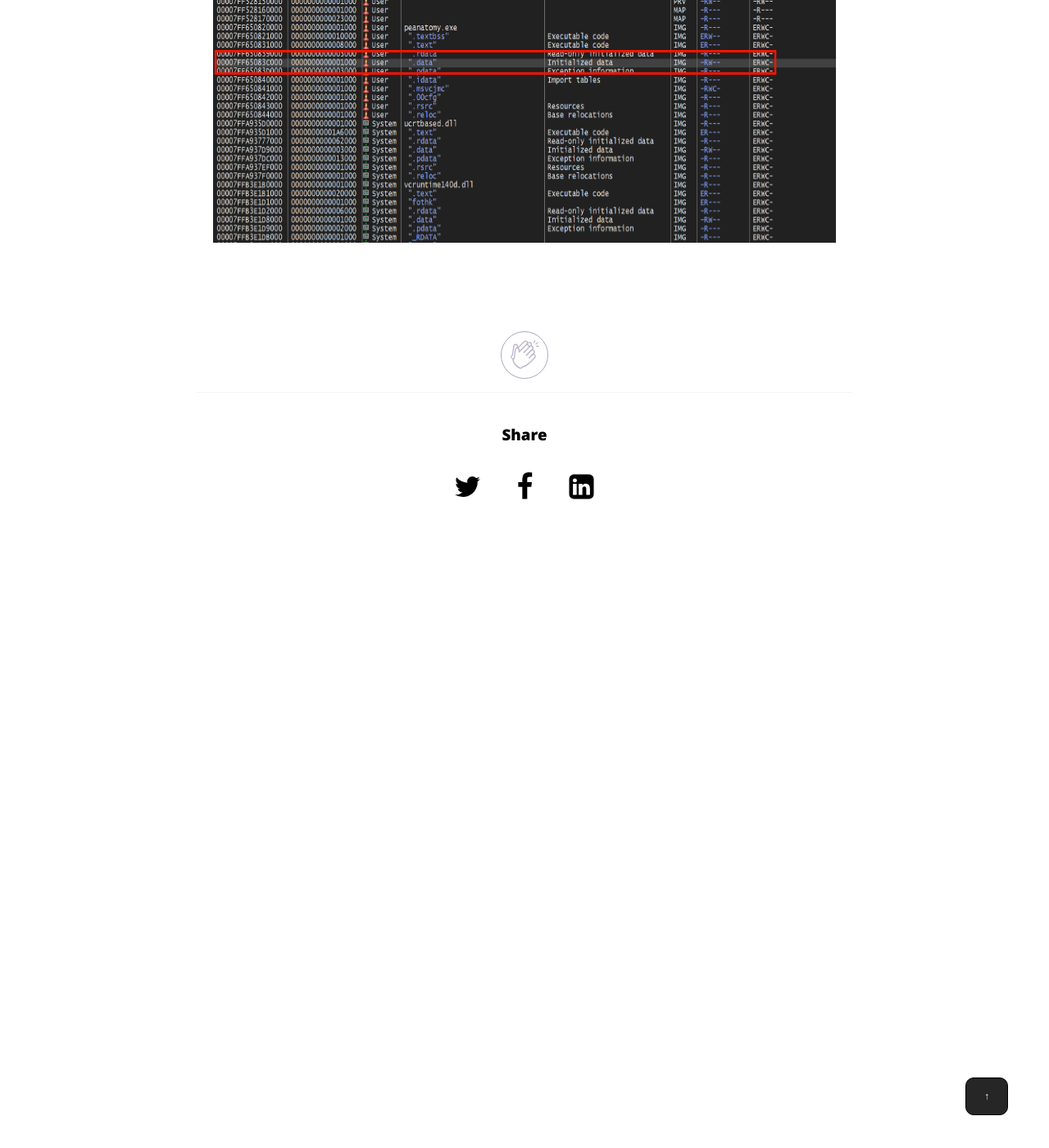
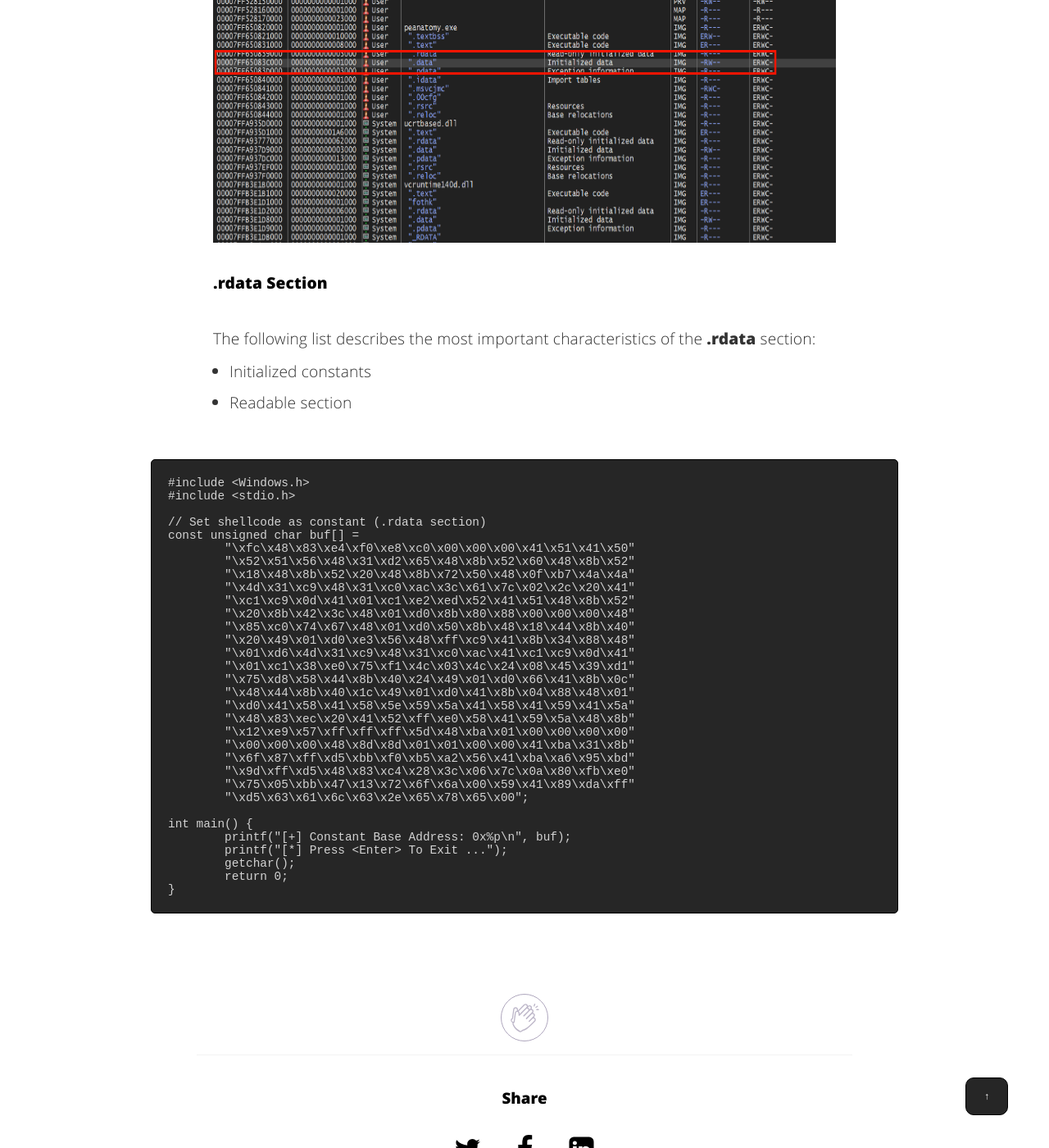
Before and after one commit to nickvourd/nickvourd.github.io, a Jekyll site: the page built from _posts/2024-04-21-the-anatomy-of-pe.md, in a window 1280 px wide and 1400 px high, scrolled down 7739 px. Shown: the whole window at 82% size. Built offline with Jekyll 4.4.1, drawn with Linux system fonts in a browser that asks for light colours.

Commit message:
The Anatomy of PE

````diff
--- a/_posts/2024-04-21-the-anatomy-of-pe.md
+++ b/_posts/2024-04-21-the-anatomy-of-pe.md
@@ -243,6 +243,51 @@
 
 <img src="/assets/img/post-img/21-04-2024/x64dbg-data-section.png" class="post-images" alt="x64dbg-data-section" height="500" weight="500">
 
+<h4>.rdata Section</h4>
+
+<p>The following list describes the most important characteristics of the <b>.rdata</b> section:
+
+<ul>
+  <li>Initialized constants</li>
+  <li>Readable section</li>
+</ul>
+</p>
+
+```
+#include <Windows.h>
+#include <stdio.h>
+
+// Set shellcode as constant (.rdata section)
+const unsigned char buf[] =
+	"\xfc\x48\x83\xe4\xf0\xe8\xc0\x00\x00\x00\x41\x51\x41\x50"
+	"\x52\x51\x56\x48\x31\xd2\x65\x48\x8b\x52\x60\x48\x8b\x52"
+	"\x18\x48\x8b\x52\x20\x48\x8b\x72\x50\x48\x0f\xb7\x4a\x4a"
+	"\x4d\x31\xc9\x48\x31\xc0\xac\x3c\x61\x7c\x02\x2c\x20\x41"
+	"\xc1\xc9\x0d\x41\x01\xc1\xe2\xed\x52\x41\x51\x48\x8b\x52"
+	"\x20\x8b\x42\x3c\x48\x01\xd0\x8b\x80\x88\x00\x00\x00\x48"
+	"\x85\xc0\x74\x67\x48\x01\xd0\x50\x8b\x48\x18\x44\x8b\x40"
+	"\x20\x49\x01\xd0\xe3\x56\x48\xff\xc9\x41\x8b\x34\x88\x48"
+	"\x01\xd6\x4d\x31\xc9\x48\x31\xc0\xac\x41\xc1\xc9\x0d\x41"
+	"\x01\xc1\x38\xe0\x75\xf1\x4c\x03\x4c\x24\x08\x45\x39\xd1"
+	"\x75\xd8\x58\x44\x8b\x40\x24\x49\x01\xd0\x66\x41\x8b\x0c"
+	"\x48\x44\x8b\x40\x1c\x49\x01\xd0\x41\x8b\x04\x88\x48\x01"
+	"\xd0\x41\x58\x41\x58\x5e\x59\x5a\x41\x58\x41\x59\x41\x5a"
+	"\x48\x83\xec\x20\x41\x52\xff\xe0\x58\x41\x59\x5a\x48\x8b"
+	"\x12\xe9\x57\xff\xff\xff\x5d\x48\xba\x01\x00\x00\x00\x00"
+	"\x00\x00\x00\x48\x8d\x8d\x01\x01\x00\x00\x41\xba\x31\x8b"
+	"\x6f\x87\xff\xd5\xbb\xf0\xb5\xa2\x56\x41\xba\xa6\x95\xbd"
+	"\x9d\xff\xd5\x48\x83\xc4\x28\x3c\x06\x7c\x0a\x80\xfb\xe0"
+	"\x75\x05\xbb\x47\x13\x72\x6f\x6a\x00\x59\x41\x89\xda\xff"
+	"\xd5\x63\x61\x6c\x63\x2e\x65\x78\x65\x00";
+
+int main() {
+	printf("[+] Constant Base Address: 0x%p\n", buf);
+	printf("[*] Press <Enter> To Exit ...");
+	getchar();
+	return 0;
+}
+```
+
 <br /><br />
 
 <!-- add the button!-->
````
